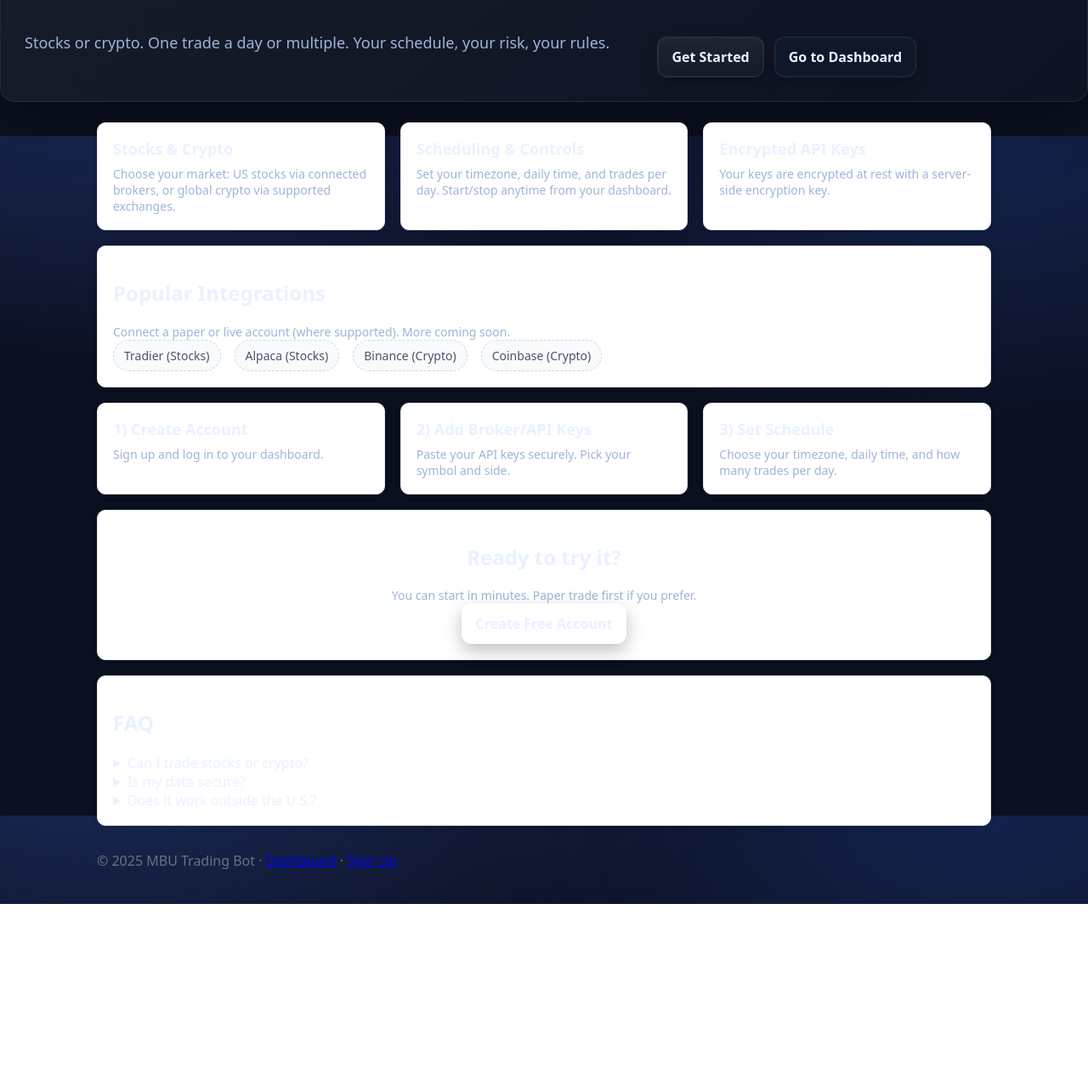
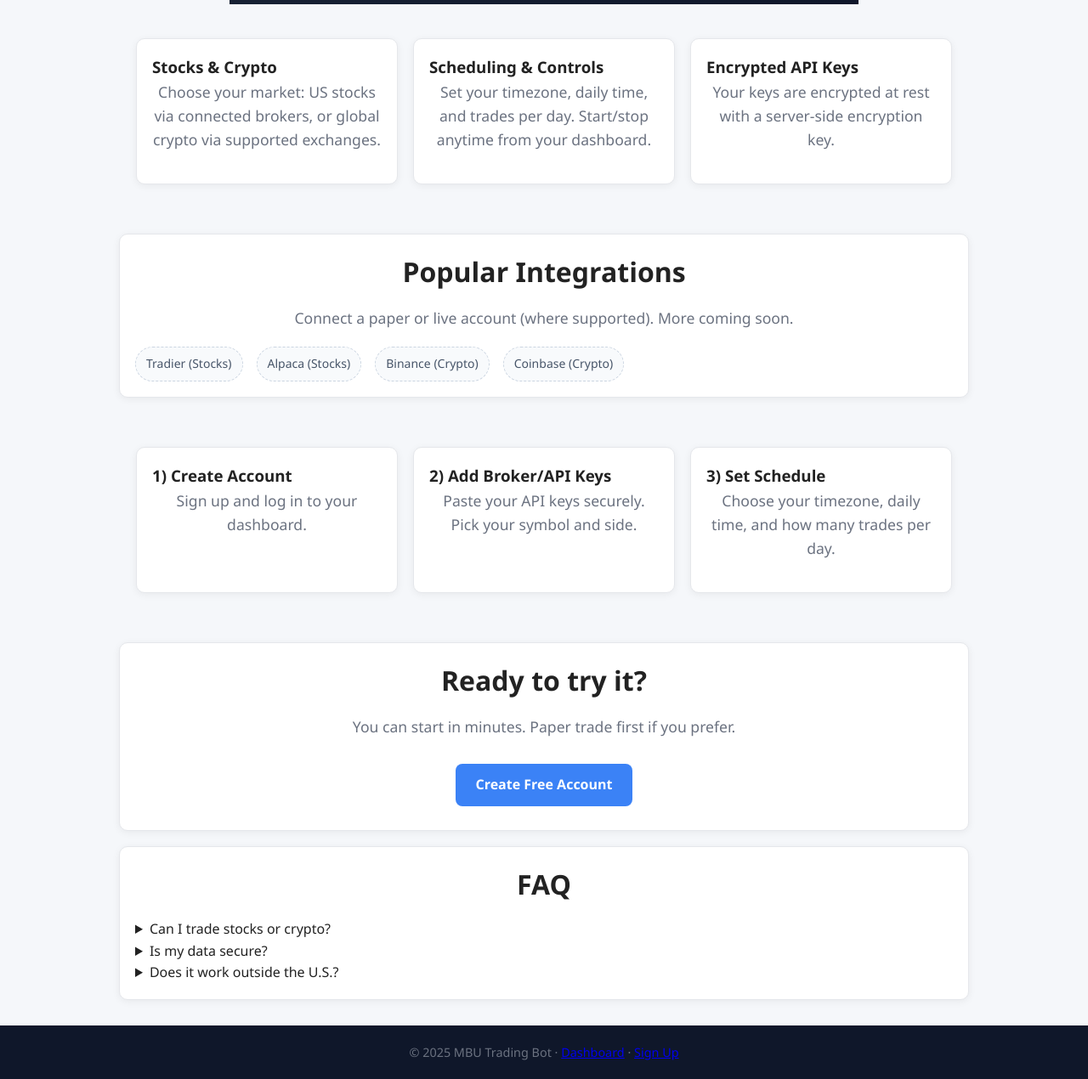
Before and after one commit to markbarnett1/mbu-tradingbot, a Flask app: page / in a window 1280 px wide. Shown: the part 640-1910 px from the top of the page at 85% size. Before the commit the page ends 1704 px from the top, so only its background shows below. Run offline with Flask 3, Linux system fonts and the light colour scheme.

Commit message:
Update styles.css

```diff
--- a/static/css/styles.css
+++ b/static/css/styles.css
@@ -1,110 +1,100 @@
-/* ===== MBU Trading Bot – Site Styles ===== */
-:root{
-  --bg:#0b1020;
-  --surface:#10192e;
-  --surface-2:#0f1530;
-  --text:#e9f1ff;
-  --muted:#9fb3d9;
-  --primary:#4f7cff;
-  --accent:#22d3ee;
-  --success:#10b981;
-  --danger:#ef4444;
-  --ring:rgba(79,124,255,.35);
+/* === Global Reset & Base === */
+* {
+  margin: 0;
+  padding: 0;
+  box-sizing: border-box;
 }
 
-*{box-sizing:border-box}
-html,body{height:100%}
-body{
-  margin:0;
-  font-family: ui-sans-serif, system-ui, -apple-system, "Segoe UI", Roboto, "Helvetica Neue", Arial, "Noto Sans", "Apple Color Emoji","Segoe UI Emoji";
-  color:var(--text);
-  background:
-    radial-gradient(1200px 600px at 10% -10%, #1a2a5a 0%, transparent 60%),
-    radial-gradient(1000px 600px at 90% 0%, #13224d 0%, transparent 60%),
-    var(--bg);
+body {
+  font-family: 'Segoe UI', Roboto, Arial, sans-serif;
+  line-height: 1.6;
+  background: #f5f7fa;
+  color: #222;
+  min-height: 100vh;
+  display: flex;
+  flex-direction: column;
 }
 
-/* Layout */
-.container{max-width:1100px; margin:0 auto; padding:24px}
-.section{padding:32px 0}
-
-/* Top bar */
-.topbar{
-  display:flex; align-items:center; justify-content:space-between;
-  padding:16px 0;
-}
-.brand{display:flex; gap:12px; align-items:center; text-decoration:none; color:var(--text)}
-.brand img{width:44px; height:44px; border-radius:10px}
-.brand span{font-weight:700; letter-spacing:.5px}
-.nav a{
-  color:var(--muted); text-decoration:none; margin-left:16px; font-weight:600;
-}
-.nav a:hover{color:var(--text)}
-
-/* Buttons */
-.btn{
-  display:inline-flex; align-items:center; gap:10px;
-  padding:12px 16px; border-radius:12px; border:1px solid rgba(255,255,255,.08);
-  background:linear-gradient(180deg, rgba(255,255,255,.06), rgba(255,255,255,.02));
-  color:var(--text); text-decoration:none; font-weight:700;
-  box-shadow: inset 0 0 0 1px rgba(255,255,255,.04), 0 8px 20px rgba(0,0,0,.25);
-  transition:transform .08s ease, box-shadow .2s ease, border-color .2s ease;
-}
-.btn:hover{transform:translateY(-1px); border-color:rgba(255,255,255,.18)}
-.btn:active{transform:translateY(0)}
-.btn-primary{background:linear-gradient(180deg, #5b86ff, #3a63ff); border-color:transparent}
-.btn-accent{background:linear-gradient(180deg, #29e0ff, #12b8d4); border-color:transparent; color:#05212a}
-.btn-ghost{background:transparent}
-
-/* Hero */
-.hero{
-  display:grid; grid-template-columns: 1.2fr .8fr; gap:28px;
-  align-items:center; padding:28px; border-radius:18px;
-  background:linear-gradient(140deg, rgba(255,255,255,.06), rgba(255,255,255,.02));
-  border:1px solid rgba(255,255,255,.08);
-  box-shadow: 0 20px 60px rgba(0,0,0,.35);
-}
-.hero h1{margin:0 0 12px; font-size:40px; line-height:1.1}
-.hero p{margin:0 0 18px; color:var(--muted); font-size:18px}
-.hero img{
-  width:100%; height:auto; display:block; border-radius:16px;
-  background:radial-gradient(600px 300px at 70% 10%, rgba(34,211,238,.25), transparent 60%);
-  border:1px solid rgba(255,255,255,.08);
+/* === Header === */
+header {
+  background: #0f172a;
+  color: #fff;
+  padding: 20px;
+  text-align: center;
+  font-size: 1.5rem;
+  font-weight: bold;
+  letter-spacing: 1px;
 }
 
-/* Feature cards */
-.grid{display:grid; grid-template-columns: repeat(3,1fr); gap:18px}
-.card{
-  padding:18px; border-radius:16px; background:var(--surface);
-  border:1px solid rgba(255,255,255,.08);
+/* === Hero Section === */
+.hero {
+  display: flex;
+  flex-direction: column;
+  align-items: center;
+  justify-content: center;
+  padding: 60px 20px;
+  text-align: center;
+  background: linear-gradient(135deg, #1e293b, #0f172a);
+  color: white;
 }
-.card h3{margin:0 0 8px; font-size:18px}
-.card p{margin:0; color:var(--muted); font-size:14px}
 
-/* Footer */
-.footer{color:var(--muted); font-size:13px; border-top:1px solid rgba(255,255,255,.06); padding:18px 0; margin-top:28px}
+.hero img {
+  max-width: 220px;
+  margin-bottom: 20px;
+}
 
-/* Forms (dashboard/login/signup) */
-form label{display:block; margin:14px 0 6px; color:var(--muted); font-weight:600}
-input, select{
-  width:100%; padding:12px 14px; border-radius:12px; border:1px solid rgba(255,255,255,.14);
-  background:var(--surface-2); color:var(--text); outline:none;
+.hero h1 {
+  font-size: 2.5rem;
+  margin-bottom: 15px;
 }
-input:focus, select:focus{box-shadow:0 0 0 4px var(--ring); border-color:var(--primary)}
 
-.table{width:100%; border-collapse:collapse; overflow:hidden; border-radius:12px}
-.table th,.table td{padding:10px 12px; border-bottom:1px solid rgba(255,255,255,.06); text-align:left}
-.table th{color:var(--muted); font-weight:700; font-size:13px}
+.hero p {
+  font-size: 1.2rem;
+  max-width: 700px;
+}
 
-/* Badges */
-.badge{display:inline-block; padding:6px 10px; border-radius:999px; font-size:12px; font-weight:700}
-.badge-green{background:rgba(16,185,129,.15); color:#34d399}
-.badge-red{background:rgba(239,68,68,.15); color:#f87171}
+/* === Buttons === */
+.btn {
+  display: inline-block;
+  background: #3b82f6;
+  color: white;
+  padding: 12px 24px;
+  margin: 10px;
+  border-radius: 8px;
+  text-decoration: none;
+  font-weight: bold;
+  transition: background 0.3s;
+}
 
-/* Responsive */
-@media (max-width: 900px){
-  .hero{grid-template-columns: 1fr; text-align:center}
-  .grid{grid-template-columns:1fr}
-  .nav{display:none}
-  .brand{justify-content:center}
+.btn:hover {
+  background: #2563eb;
 }
+
+/* === Sections === */
+section {
+  padding: 40px 20px;
+  max-width: 1000px;
+  margin: auto;
+}
+
+section h2 {
+  font-size: 2rem;
+  margin-bottom: 15px;
+  text-align: center;
+}
+
+section p {
+  text-align: center;
+  font-size: 1.1rem;
+  margin-bottom: 20px;
+}
+
+/* === Footer === */
+footer {
+  background: #0f172a;
+  color: white;
+  text-align: center;
+  padding: 20px;
+  margin-top: auto;
+  font-size: 0.9rem;
+}
```
